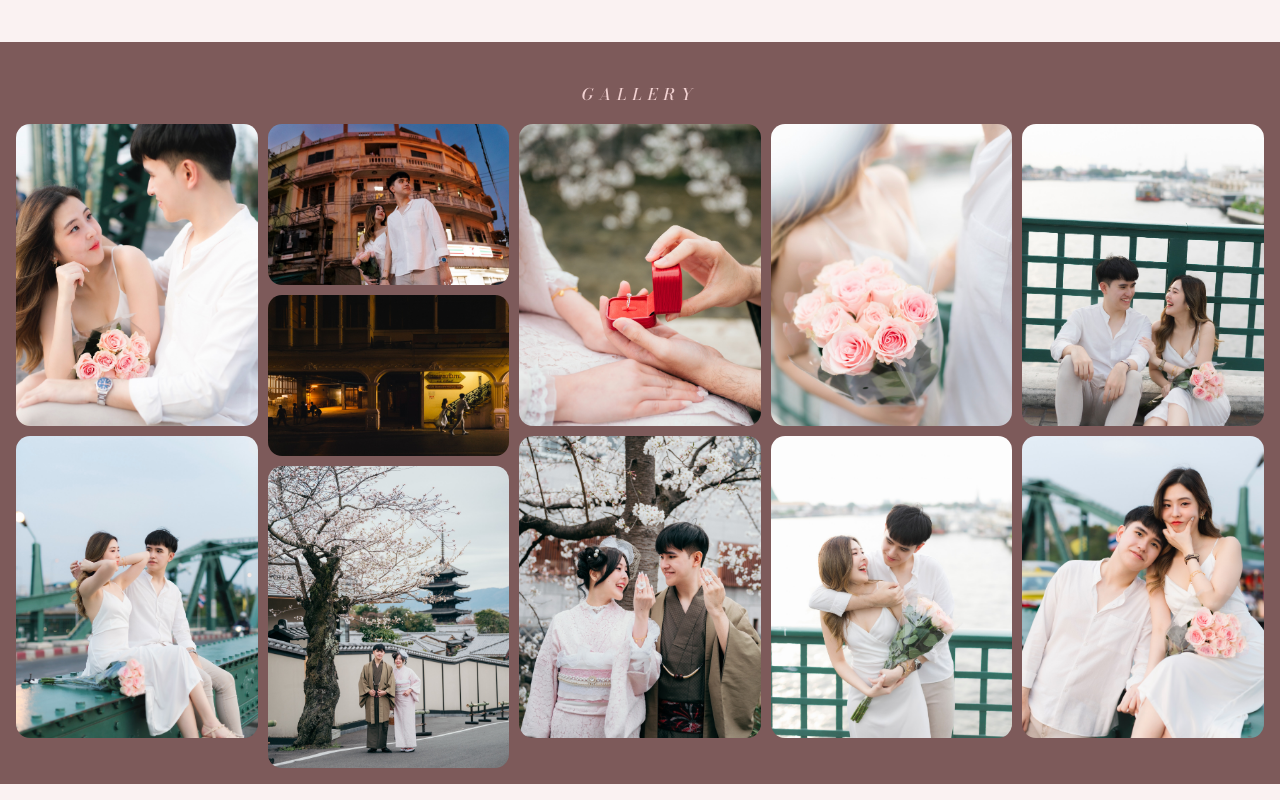
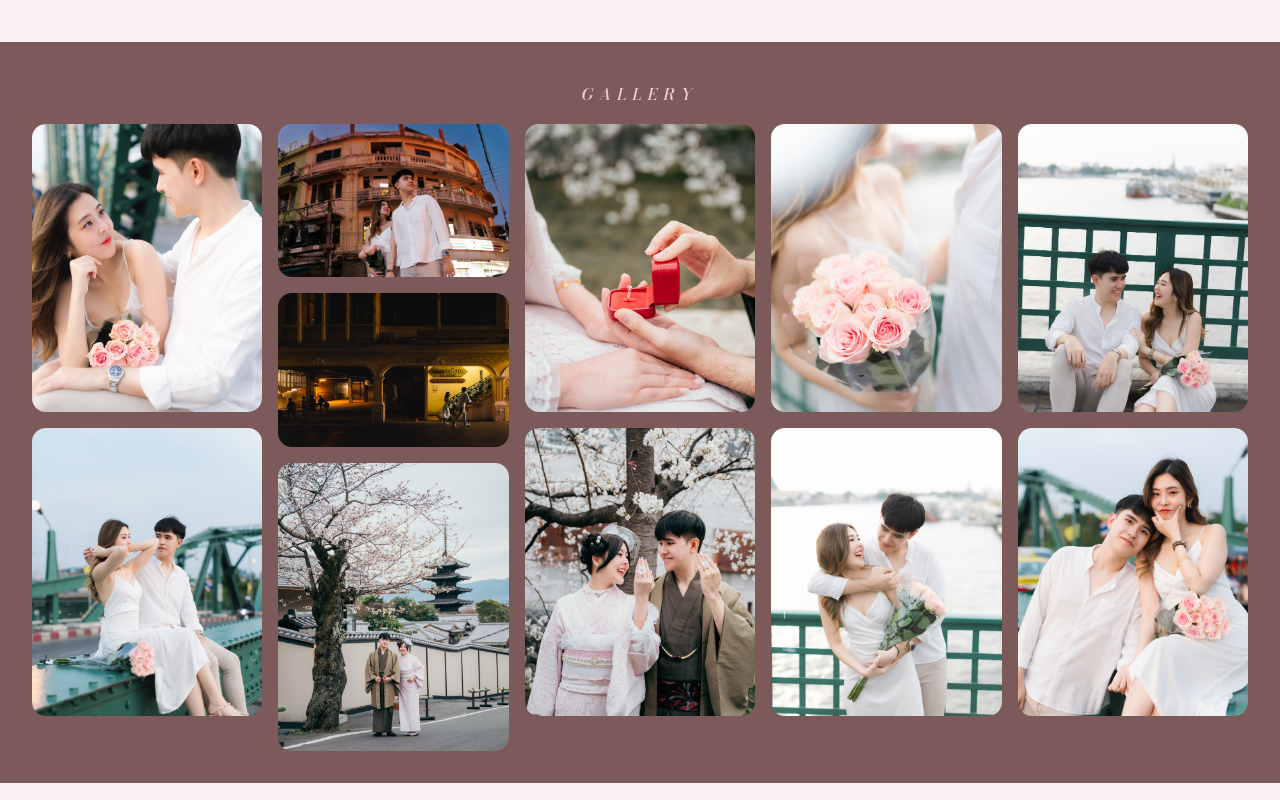
Before and after one commit to ThanesW/PinMoth_Wedding, a React (Vite) app: page / in a window 1280 px wide. Shown: the part 1560-2360 px from the top of the page. Built offline with nearby package versions, Linux system fonts and the light colour scheme.

Commit message:
Increase gallery gaps and edge padding: 14px gaps, 16px edge on mobile; 16px gaps, 32px edge on desktop

```diff
--- a/src/WeddingSite.css
+++ b/src/WeddingSite.css
@@ -332,15 +332,15 @@
 /* ---- gallery ---- */
 .wedding-gallery-masonry {
   column-count: 2;
-  column-gap: 8px;
-  padding: 0 8px 8px;
+  column-gap: 14px;
+  padding: 0 16px 16px;
 }
 
 .wedding-gallery-photo {
   width: 100%;
   display: block;
   border-radius: 12px;
-  margin-bottom: 8px;
+  margin-bottom: 14px;
   break-inside: avoid;
   cursor: zoom-in;
   transition: opacity 0.2s ease;
@@ -535,8 +535,8 @@
   }
 
   /* gallery — 3 columns */
-  .wedding-gallery-masonry { column-count: 5; column-gap: 10px; padding: 0 16px 16px; }
-  .wedding-gallery-photo { margin-bottom: 10px; border-radius: 14px; }
+  .wedding-gallery-masonry { column-count: 5; column-gap: 16px; padding: 0 32px 32px; }
+  .wedding-gallery-photo { margin-bottom: 16px; border-radius: 14px; }
 
   /* map taller */
   .wedding-map-embed { height: 320px; }
```
